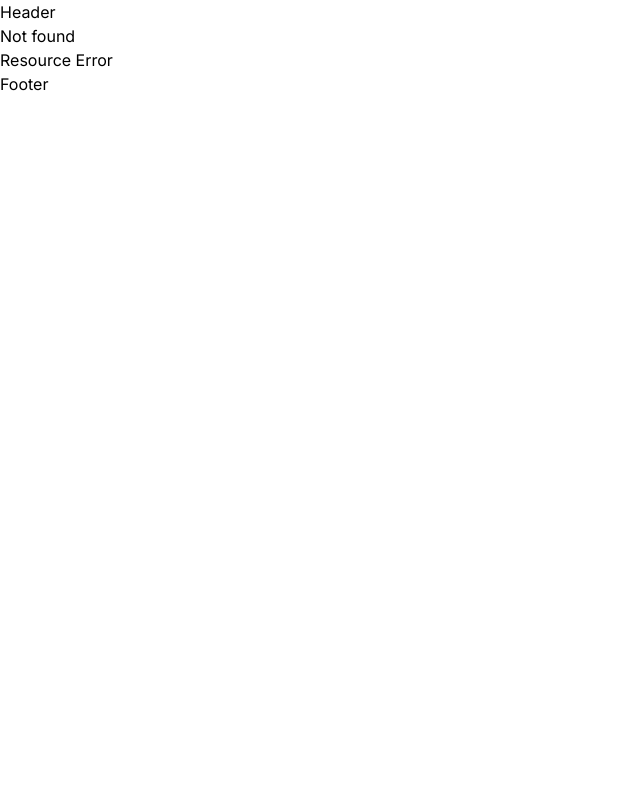
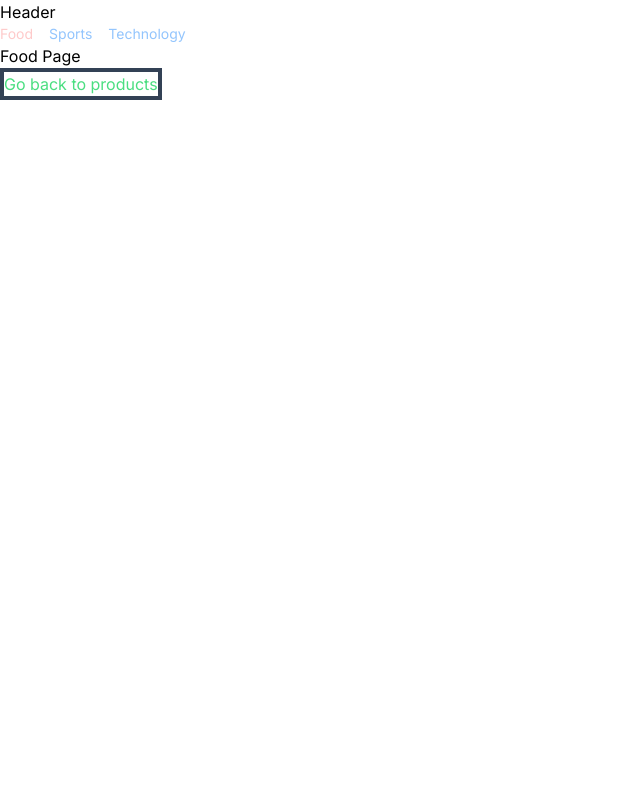
Before and after one commit to KenapaCoding/tutorial-next-2024, a Next.js app: page /products/food in a window 1280 px wide. Before the commit this address had no page. Shown: the top 800 px of the page, without its empty margins (0-640 px from the left). Built offline with nearby package versions, Linux system fonts and the light colour scheme.

Commit message:
navigation

```diff
--- a/src/app/notes/[noteId]/page.tsx
+++ b/src/app/notes/[noteId]/page.tsx
@@ -13,7 +13,8 @@ export const generateMetadata = ({params}: Props):Metadata => {
     }
 }
 
-export default function Note ({params}:Props) {
+export default function Note ({params, searchParams}:any) {
+    console.log(searchParams)
     if(parseInt(params.noteId)>100) {
         notFound()
     }
--- /dev/null
+++ b/src/app/products/food/page.tsx
@@ -0,0 +1,17 @@
+/** @format */
+
+'use client';
+
+import { useRouter, useSearchParams } from 'next/navigation';
+
+export default function Page() {
+	const router = useRouter();
+    const searchParams = useSearchParams()
+    console.log(searchParams.get('q'))
+	return (
+		<div className='h-[900px]'>
+			<h2 >Food Page</h2>
+            <button onClick={() => router.push('/products')} className='border-4 border-slate-700 text-green-400'>Go back to products</button>
+		</div>
+	);
+}
--- a/src/app/products/layout.tsx
+++ b/src/app/products/layout.tsx
@@ -1,19 +1,39 @@
 /** @format */
+
+'use client';
+
+import Link from 'next/link';
+import { usePathname } from 'next/navigation';
 
 export default function RootLayout({
 	children,
 }: Readonly<{
 	children: React.ReactNode;
 }>) {
+	const pathname = usePathname();
 	return (
 		<>
-			<ul className="flex gap-4">
-                <li>Fashion</li>
-                <li>Sports</li>
-                <li>Technology</li>
-            </ul>
+			<ul className='flex text-sm text-blue-300 gap-4'>
+				<Link
+					className={pathname === '/products/food' ? 'text-red-200' : ''}
+					prefetch={false}
+					scroll={false}
+					href='/products/food'>
+					Food
+				</Link>
+				<Link
+					className={pathname === '/products/sports' ? 'text-red-200' : ''}
+					replace={true}
+					href='/products/sports'>
+					Sports
+				</Link>
+				<Link
+					className={pathname === '/products/technology' ? 'text-red-200' : ''}
+					href='/products/technology'>
+					Technology
+				</Link>
+			</ul>
 			{children}
-
 		</>
 	);
 }
--- /dev/null
+++ b/src/app/products/sports/page.tsx
@@ -0,0 +1,9 @@
+import { redirect } from "next/navigation"
+
+export default function Page(){
+    const isAdmin = true
+    if(!isAdmin){
+        redirect('/products')
+    }
+    return <h2 className="h-[900px]">Sports Page</h2>
+}
--- /dev/null
+++ b/src/app/products/technology/page.tsx
@@ -0,0 +1,3 @@
+export default function Page(){
+    return <h2 className="h-[900px]">Technology Page</h2>
+}
```
